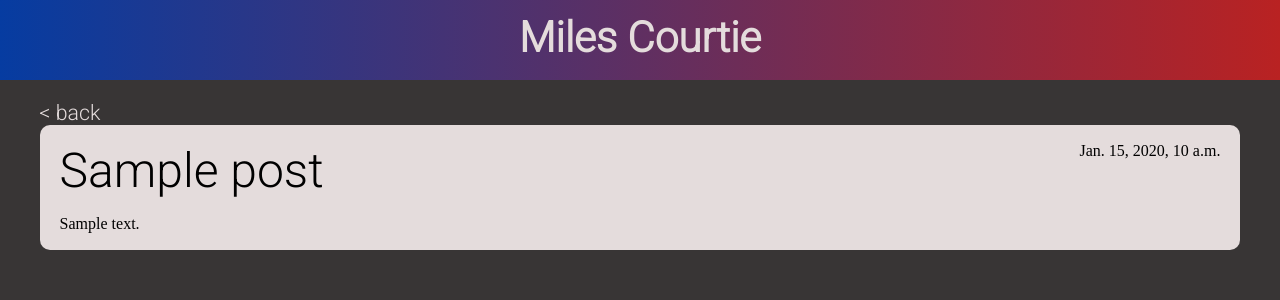
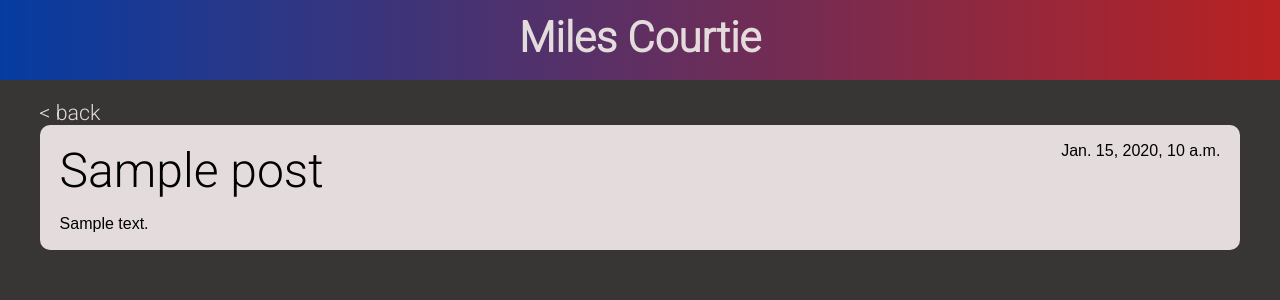
Before and after one commit to MilesCourtie/coursework-blog, a Django app: template blog/templates/blog/post_detail.html in a window 1280 px wide. Shown: the top 300 px of the page. Run offline with Django 3.2, Linux system fonts and the light colour scheme; the template is opened without the code that fills it: most values are stand-ins (such as "Sample title", 1, 10 or a date in 2020).

Commit message:
set default font for text to sans-serif

```diff
--- a/blog/static/css/blog.css
+++ b/blog/static/css/blog.css
@@ -8,6 +8,7 @@ body {
 
 p {
     color: #000000;
+    font-family: sans-serif;
 }
 
 #bar-header {
```
